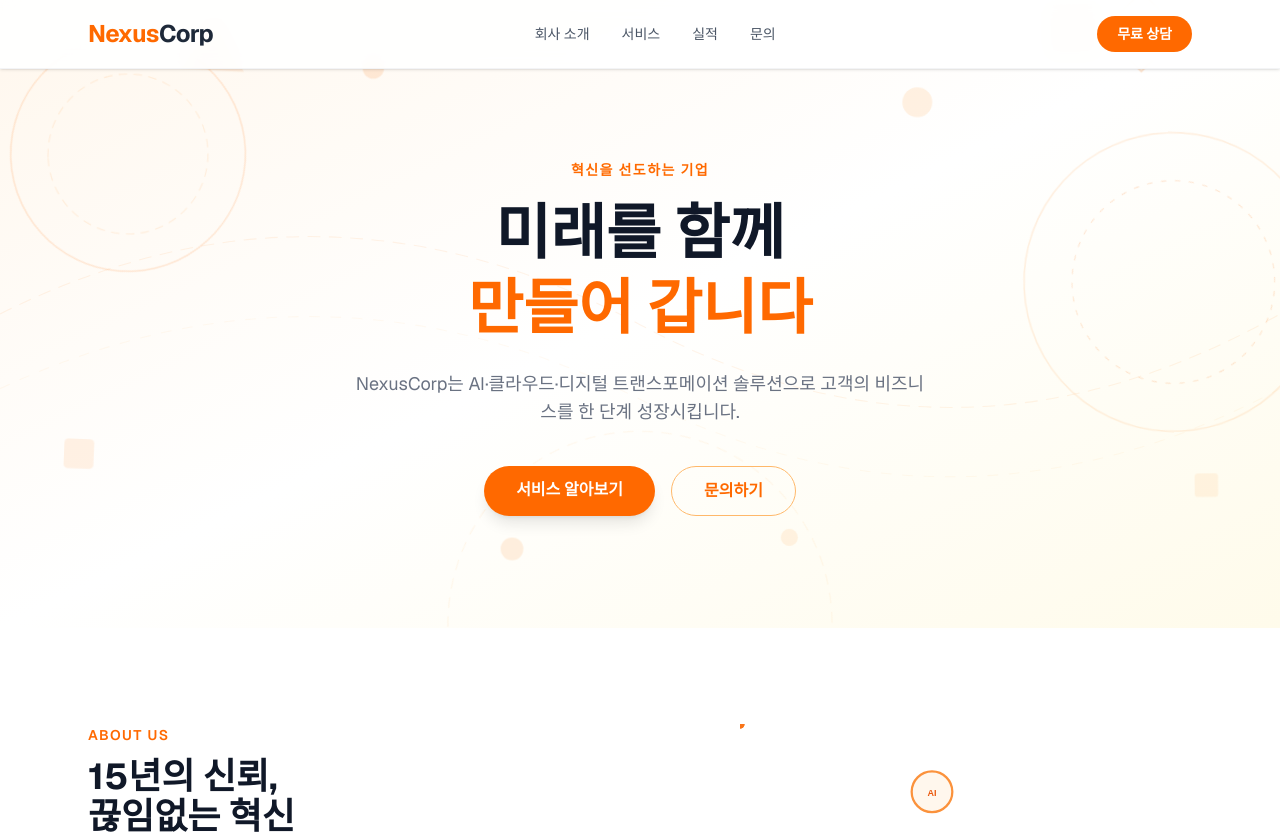
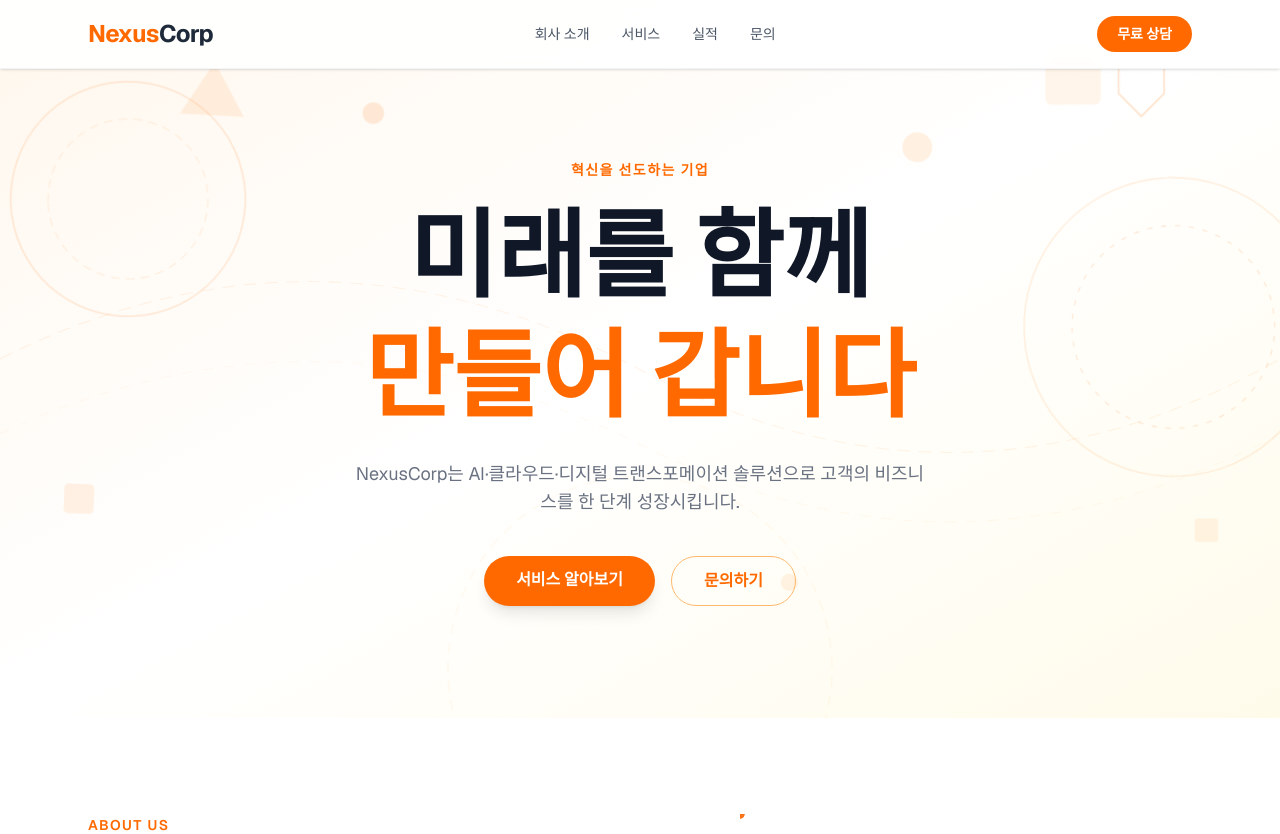
Before and after one commit to Zimins/buildover, a Next.js app in the folder test-nextjs/: page / in a window 1280 px wide. Shown: the top 834 px of the page. Built offline with nearby package versions, Linux system fonts and the light colour scheme.

Commit message:
미래를 함께 만들어 갑니다의 폰트 사이즈를 더 키워줘

```diff
--- a/test-nextjs/app/page.tsx
+++ b/test-nextjs/app/page.tsx
@@ -127,7 +127,7 @@ export default function Home() {
         {/* Hero 텍스트 */}
         <div className="relative z-10">
           <p className="text-sm font-semibold text-orange-500 uppercase tracking-widest mb-4">혁신을 선도하는 기업</p>
-          <h1 className="text-5xl md:text-6xl font-extrabold leading-tight text-gray-900 mb-6">
+          <h1 className="text-6xl md:text-8xl font-extrabold leading-tight text-gray-900 mb-6">
             미래를 함께
             <br />
             <span className="text-orange-500">만들어 갑니다</span>
```
